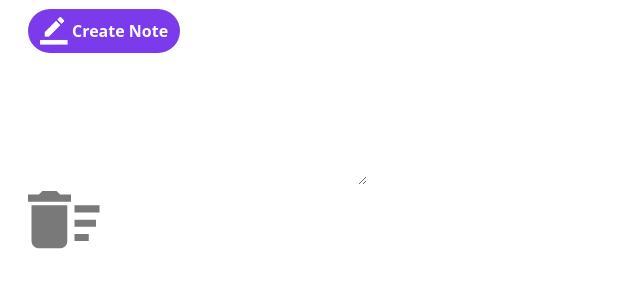
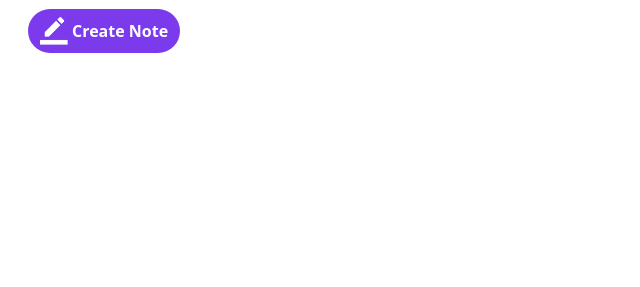
Before and after one commit to Parmanand-Parveen/Javascript-practice, a website built with Vite: page Note app/index.html in a window 1280 px wide. Shown: the part 95-382 px from the top of the page, without its empty margins (0-640 px from the left). Built offline with nearby package versions, Linux system fonts and the light colour scheme.

Commit message:
Updated✔️

```diff
--- a/Note app/index.html
+++ b/Note app/index.html
@@ -18,10 +18,10 @@
                 <img class="h-7 w-7" src="./images/edit.png" alt="">
                 <p class="text-white font-semibold">Create Note</p>
             </button>
-            <div class="textbox">
-                <textarea name="" id="" cols="35" rows="5"></textarea>
-                <img class="dltbtn" src="./images/delete.png" alt="">
+            <div class="note">
+               <!-- <p class="textbox" contenteditable="true"><img src="./images/delete.png" alt=""></p> -->
             </div>
+
         </div>
     </div>
 
```
